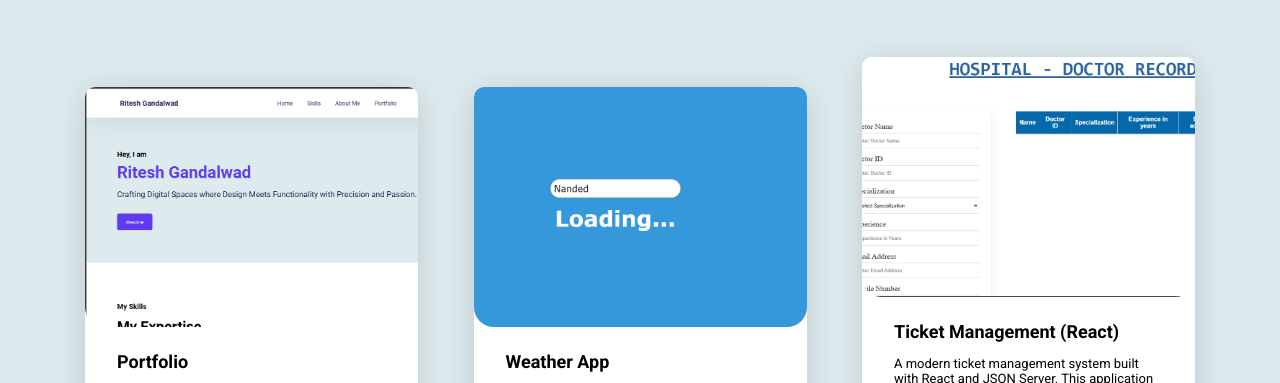
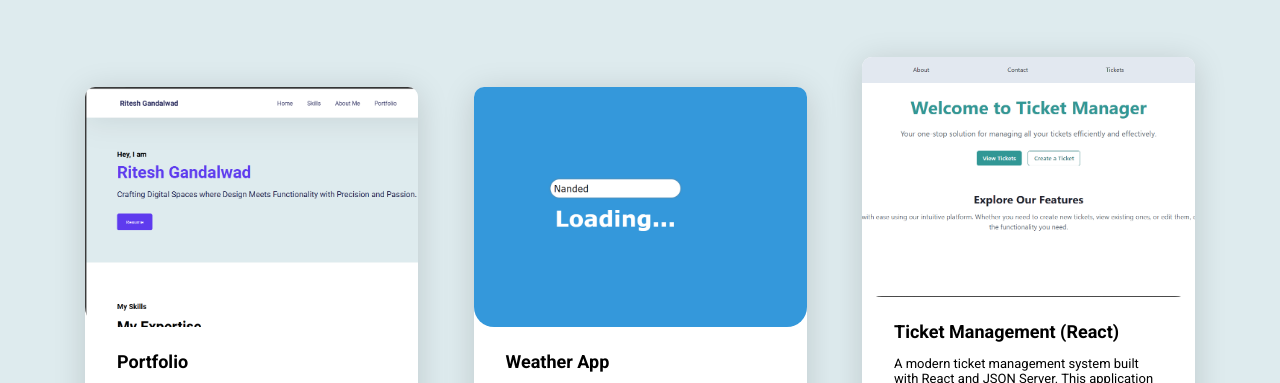
Before and after one commit to i-ritesh/Portfolio, a plain HTML site: page index.html in a window 1280 px wide. Shown: the part 1811-2194 px from the top of the page. Drawn offline with nearby package versions, Linux system fonts and the light colour scheme.

Commit message:
Portfolio

```diff
--- a/index.html
+++ b/index.html
@@ -176,7 +176,7 @@
           </div>
         </div>
         <div class="item">
-          <img src="assets/doctor.png" />
+          <img src="assets/ticket.png" />
           <div class="info">
             <h4>Ticket Management (React)</h4>
             <p>
```
Also changed, not shown: assets/ticket.png (added).
